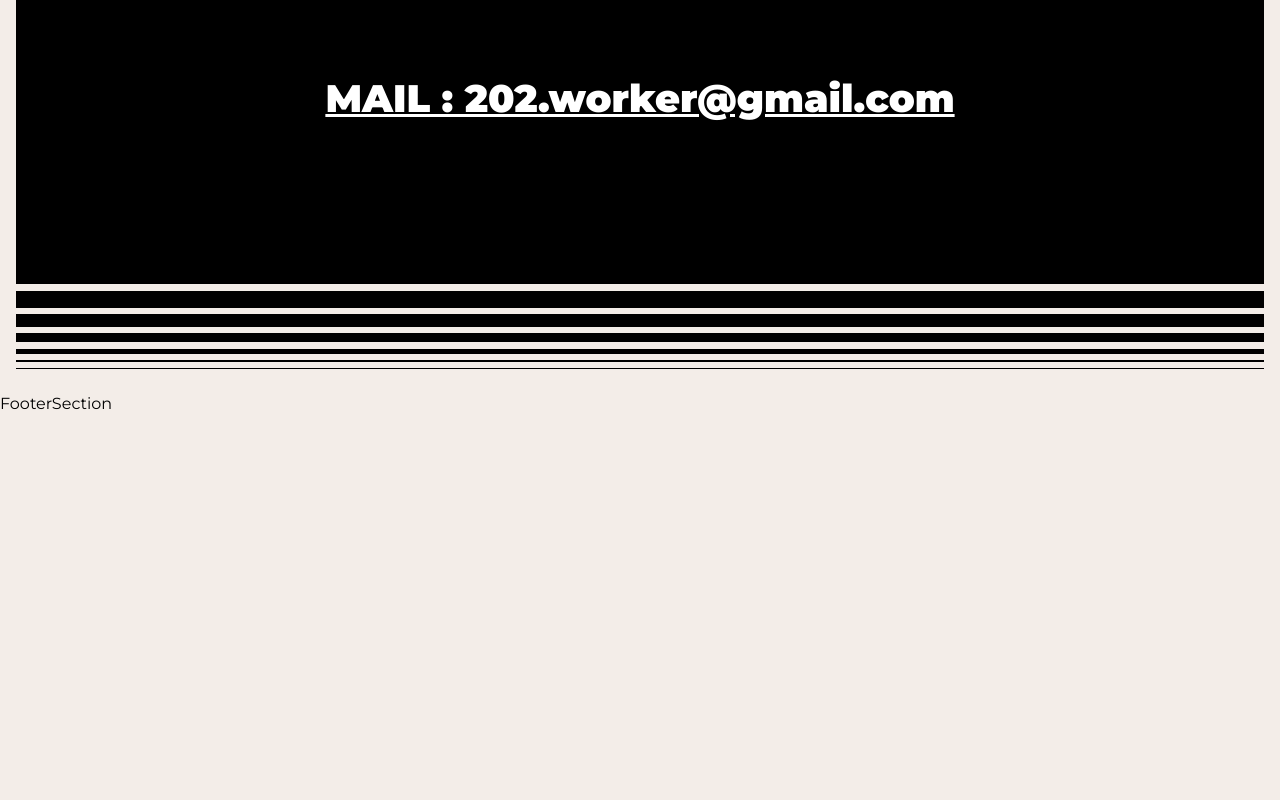
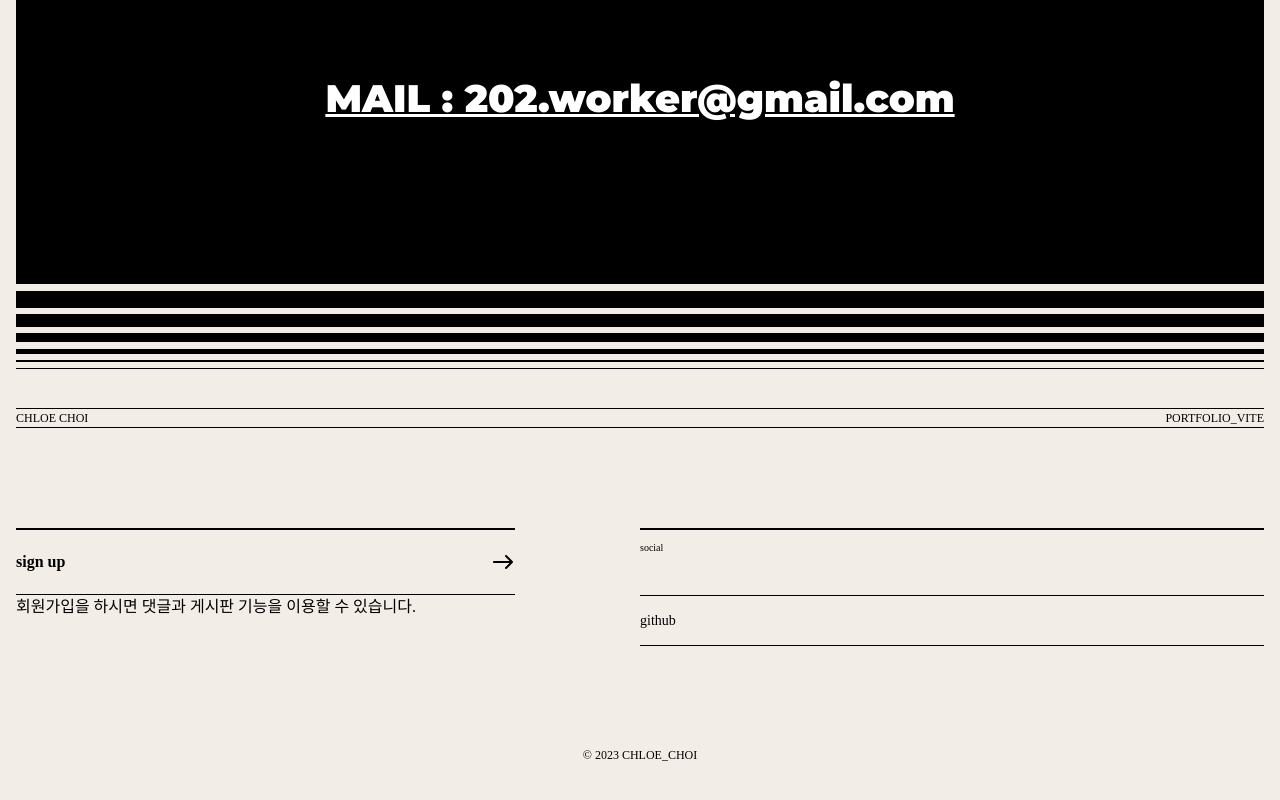
Before and after one commit to chloe-20/portfolio2023-vue, a Vue app: page / in a window 1280 px wide. Shown: the part 6008-6808 px from the top of the page. Before the commit the page ends 6424 px from the top, so only its background shows below. Built offline with nearby package versions, Linux system fonts and the light colour scheme; a small style sheet from the web is missing; a web font is replaced by a local one.

Commit message:
푸터완료

```diff
--- a/src/components/FooterSection.vue
+++ b/src/components/FooterSection.vue
@@ -1,3 +1,137 @@
 <template>
-  FooterSection
+  <footer id="footer" role="contentinfo">
+    <div class="footer__inner">
+      <h2 class="footer__text">
+        <span>CHLOE CHOI</span>
+        <span>PORTFOLIO_VITE</span>
+      </h2>
+      <div class="footer__info">
+        <div class="left">
+          <div class="title">
+            <a href="#">sign up</a>
+          </div>
+          <p>회원가입을 하시면 댓글과 게시판 기능을 이용할 수 있습니다.</p>
+        </div>
+        <div class="right">
+          <h3>social</h3>
+          <ul>
+            <li>
+              <a href="https://github.com/chloe-20">github</a>
+              <em>깃헙에 들어오시면 모든 소스를 볼 수 있습니다.</em>
+            </li>
+          </ul>
+        </div>
+      </div>
+      <div class="footer__right">&copy; 2023 CHLOE_CHOI</div>
+    </div>
+  </footer>
 </template>
+
+<style lang="scss">
+#footer {
+  font-family: var(--mainKor-font);
+}
+
+.footer__inner {
+  padding: 16px;
+
+  .footer__text {
+    font-size: 12px;
+    border-top: 1px solid var(--black);
+    border-bottom: 1px solid var(--black);
+    display: flex;
+    justify-content: space-between;
+  }
+
+  .footer__info {
+    display: flex;
+    justify-content: space-between;
+    margin: 100px 0;
+
+    @media (max-width: 768px){
+      flex-direction: column;
+    }
+
+    .left {
+      width: 40%;
+
+      @media (max-width: 768px){
+        width: 100%;
+      }
+
+      .title {
+        border-top: 2px solid var(--black);
+        border-bottom: 1px solid var(--black);
+        padding: 20px 0;
+        font-weight: 700;
+        background: url(../assets/img/arrow.svg) no-repeat right 20px;
+        transition: all 0.3s;
+
+        &:hover {
+          background-color: var(--black400);
+          padding-left: 10px;
+          border-color: transparent;
+        }
+      }
+
+      .desc {
+        font-size: 12px;
+        padding-top: 20px;
+
+        @media (max-width: 768px){
+          margin-bottom: 40px;
+        }
+      }
+    }
+
+    .right {
+      width: 50%;
+
+      @media (max-width: 768px){
+        width: 100%;
+      }
+
+      h3 {
+        border-top: 2px solid var(--black);
+        font-size: 10px;
+        margin-bottom: 40px;
+        padding-top: 10px;
+      }
+
+      ul {
+        border-top: 1px solid var(--black);
+
+        li {
+          border-bottom: 1px solid var(--black);
+
+          a {
+            padding: 14px 0;
+            font-size: 14px;
+            display: inline-block;
+          }
+
+          em {
+            font-size: 12px;
+            padding-left: 10px;
+            opacity: 0;
+            transition: all 0.3s;
+          }
+
+          &:hover {
+
+            em {
+              opacity: 1;
+            }
+          }
+        }
+      }
+    }
+  }
+
+  .footer__right {
+    text-align: center;
+    font-size: 12px;
+    margin-bottom: 20px;
+  }
+}
+</style>
```
